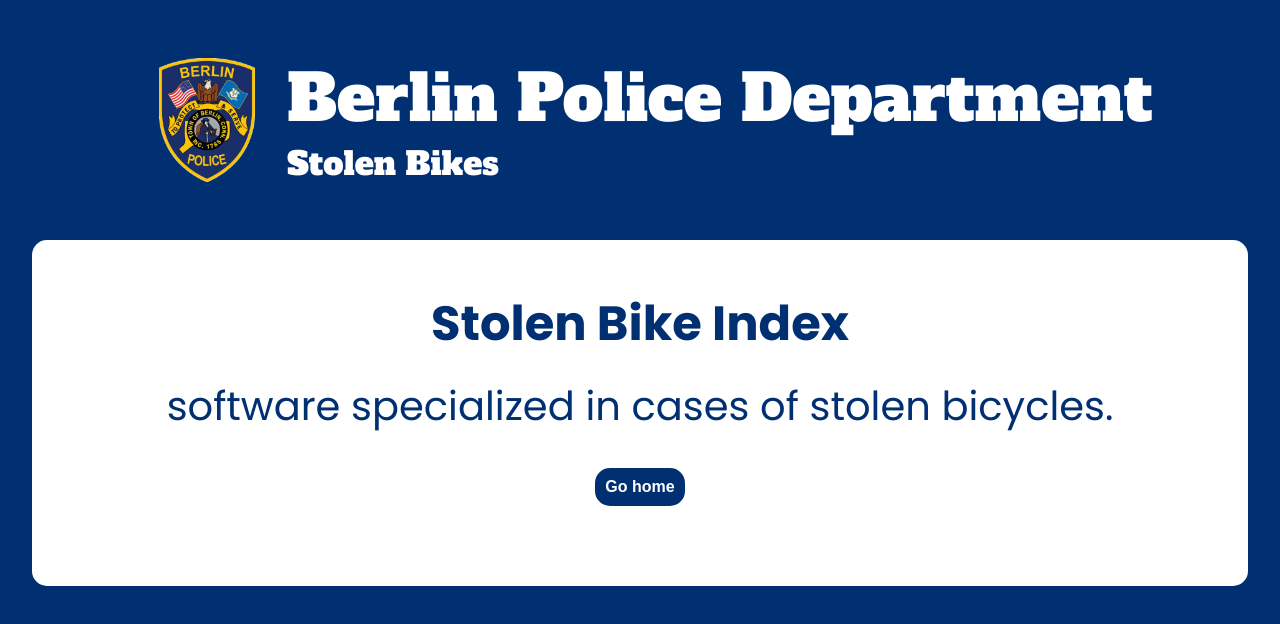
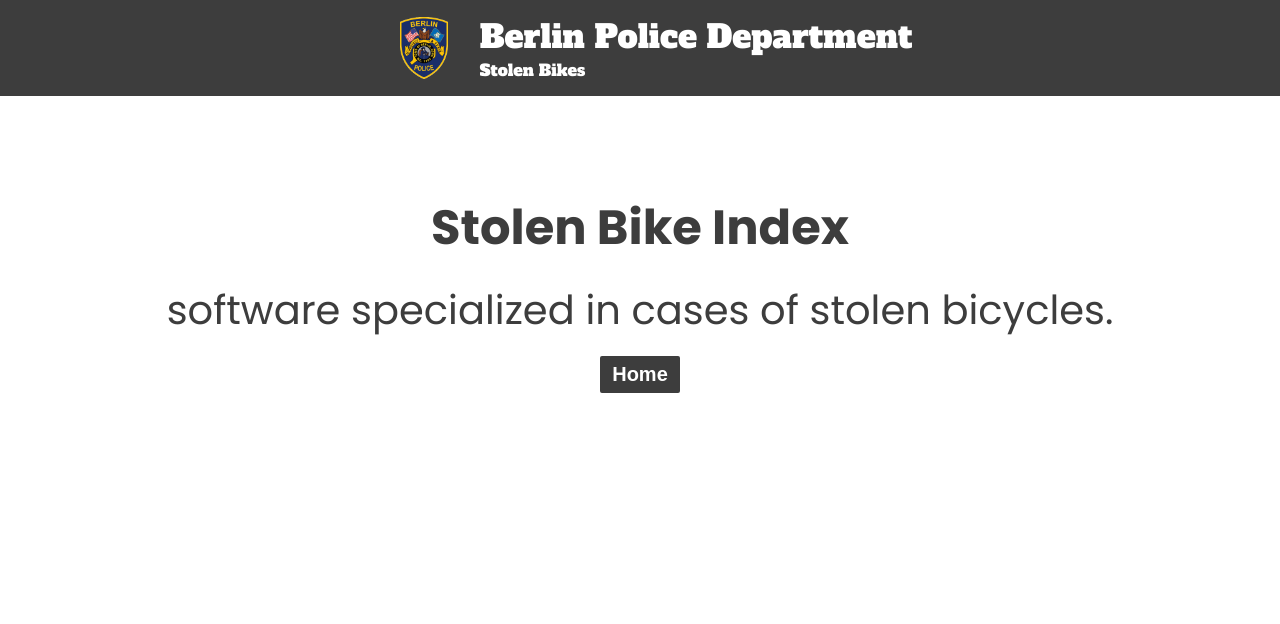
Before and after one commit to lezcanozarza/react-challenge, a React (Create React App) app: page / in a window 1280 px wide. Shown: the top 624 px of the page. Built offline with nearby package versions, Linux system fonts and the light colour scheme.

Commit message:
corrección general de estilos

```diff
--- a/src/components/LandingPage/LandingPage.jsx
+++ b/src/components/LandingPage/LandingPage.jsx
@@ -10,7 +10,7 @@
         <h1>Stolen Bike Index</h1>
         <p>software specialized in cases of stolen bicycles.</p>
         <Link to="/home">
-          <StyledButton>Go home</StyledButton>
+          <StyledButton className='home_button'>Home</StyledButton>
         </Link>
       </div>
     </StyledLandingPage>
--- a/src/components/StolenBikesMain/SearchParameters/SearchParameters.jsx
+++ b/src/components/StolenBikesMain/SearchParameters/SearchParameters.jsx
@@ -44,22 +44,28 @@
 
   return (
     <Form onSubmit={submitData}>
+      <div className='search_inputs'>
       <div className="item_search">
         <label>Search Case Description</label>
         <input type="text" name="title" onChange={titleChange} />
       </div>
+      <div className="date_inputs">
       <div className="item_search">
         <label>from</label>
-        <input type="date" name="dateFrom" onChange={dateChange} />
+        <input className='date_input' type="date" name="dateFrom" onChange={dateChange} />
       </div>
-      <div className="item_search">
+      <div className="item_search_to">
         <label>to</label>
-        <input type="date" name="dateTo" onChange={dateChange} />
+        <input className='date_input' type="date" name="dateTo" onChange={dateChange} />
       </div>
+      </div>
+      </div>
+      <div className='search_buttons'>
       <StyledButton type="submit" className="submit_button">
         Find cases
       </StyledButton>
       <p className="bikes_results">total: {bikes?.length}</p>
+      </div>
     </Form>
   );
 };
--- a/src/services/Theme.js
+++ b/src/services/Theme.js
@@ -4,8 +4,8 @@
   return (
     <ThemeProvider
       theme={{
-        primary: "#003071",
-        primaryLight: "#1a7bbc",
+        primary: "#3D3D3D",
+        primaryLight: "#CCCCCC",
       }}
     >
       {children}
--- a/src/styles/styled_bike_card.js
+++ b/src/styles/styled_bike_card.js
@@ -6,8 +6,9 @@
   background: white;
   max-width: 70rem;
   width: 100%;
-  border-radius: 15px;
+  border-radius: 2px;
   transition: 0.5s;
+  box-shadow: 0px 0px 2px black;
   &:hover {
     transform: scale(1.05);
   }
--- a/src/styles/styled_button.js
+++ b/src/styles/styled_button.js
@@ -1,10 +1,9 @@
 import styled from "styled-components";
 
 export const StyledButton = styled.button`
-  padding: 8px;
+  padding: 10px 0px 10px 0px;
   height: fit-content;
-  margin: 1rem 2rem 2rem 2rem;
-  border-radius: 15px;
+  border-radius: 2px;
   border: 2px solid ${(props) => props.theme.primary};
   background-color: ${(props) => props.theme.primary};
   color: white;
@@ -16,7 +15,7 @@
     background-color: white;
     color: ${(props) => props.theme.primary};
     font-weight: bolder;
-    padding: 8px;
+    padding: 10px;
     transition: 0.2s;
   }
 `;
--- a/src/styles/styled_global_style.js
+++ b/src/styles/styled_global_style.js
@@ -2,7 +2,6 @@
 
 export const GlobalStyle = createGlobalStyle`
     body{
-      background-color: ${(props) => props.theme.primary};
       margin: 0;
       font-family: Poppins;
     }
--- a/src/styles/styled_header.js
+++ b/src/styles/styled_header.js
@@ -13,10 +13,12 @@
     flex-direction: row;
     align-items: center;
     justify-content: center;
-    height: 15rem;
+    height: 6rem;
+    background-color: ${props => props.theme.primary};
+    margin-bottom: 3rem;
   }
   img {
-    width: 6rem;
+    width: 3rem;
     margin: 2rem;
   }
   .header_title_container {
@@ -24,11 +26,11 @@
     flex-direction: column;
   }
   .header_title {
-    font-size: 64px;
+    font-size: 32px;
     ${Title_style}
   }
   .header_subtitle {
-    font-size: 32px;
+    font-size: 16px;
     ${Title_style}
   }
 `;
--- a/src/styles/styled_landing_page.js
+++ b/src/styles/styled_landing_page.js
@@ -20,4 +20,8 @@
     font-size: 40px;
     margin: 1rem;
   }
+  .home_button{
+    padding: 5px 10px 5px 10px;
+    font-size: 20px;
+  }
 `;
--- a/src/styles/styled_search_parameters.js
+++ b/src/styles/styled_search_parameters.js
@@ -5,34 +5,88 @@
   justify-content: center;
   background-color: white;
   width: 70rem;
-  align-items: flex-end;
+  align-items: center;
   border-radius: 15px;
+
+  .search_inputs{
+    width: 40rem;
+  }
   .item_search {
     display: flex;
     flex-direction: column;
-    margin: 1rem 2rem 2rem 2rem;
+    width: 100%;
+    margin-bottom: 1rem;
     label {
-      color: ${(props) => props.theme.primaryLight};
+      color: ${(props) => props.theme.primary};
       margin: 0;
-      font-size: 16px;
+      font-size: 12px;
     }
     input {
-      border-radius: 15px;
-      padding: 5px;
+      border-radius: 2px;
+      padding: 10px;
       border: 2px solid ${(props) => props.theme.primary};
       color: ${(props) => props.theme.primaryLight};
+      font-size: 16px;
+      /* height: 1rem; */
       &:focus {
         outline: none;
       }
     }
   }
+  .item_search_to{
+    display: flex;
+    flex-direction: column;
+    width: 100%;
+    margin-bottom: 1rem;
+    margin-right: -0.6rem;
+    label {
+      color: ${(props) => props.theme.primary};
+      margin: 0;
+      font-size: 12px;
+    }
+    input {
+      border-radius: 2px;
+      padding: 10px;
+      border: 2px solid ${(props) => props.theme.primary};
+      color: ${(props) => props.theme.primaryLight};
+      font-size: 16px;
+      /* height: 1rem; */
+      &:focus {
+        outline: none;
+      }
+    }
+  }
+  .date_input{
+      width: 90%;
+  }
+
+
+  .search_buttons{
+    display: flex;
+    flex-direction: column;
+    width: 15rem;
+    align-items: center;
+    margin-left: 1rem;
+    height: 157px;
+    justify-content: space-between;
+  }
+  .date_inputs{
+    display: flex;
+    width: 100%;
+
+  }
   .bikes_results {
     background-color: white;
     border: 2px solid ${(props) => props.theme.primary};
-    width: fit-content;
-    padding: 5px 25px 5px 25px;
-    border-radius: 15px;
+    width: 200px;
+    padding: 10px 0px 10px 0px;
+    border-radius: 2px;
     font-size: 16px;
-    margin: 1rem 0rem 2rem 0rem;
+    text-align: center;
+    margin: 1rem;
+  }
+  .submit_button{
+    margin: 1rem;
+    width: 200px
   }
 `;
```
